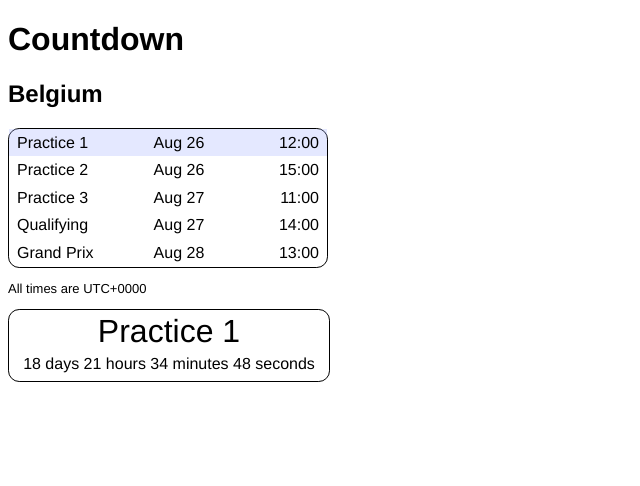
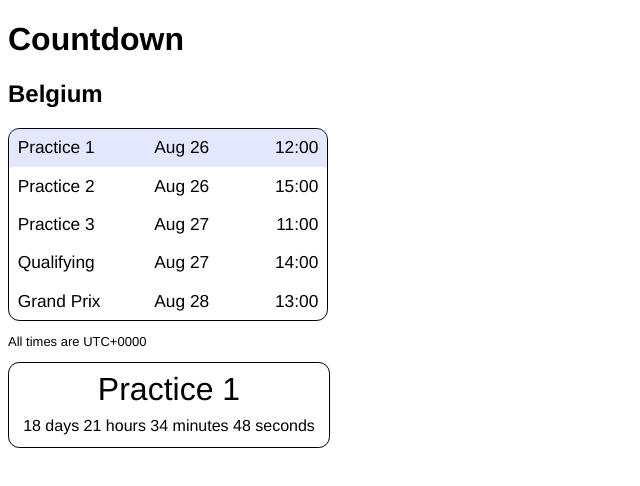
Before and after one commit to jmp/f1cd, a React (Create React App) app: page / in a window 1280 px wide. Shown: the top 486 px of the page, without its empty margins (0-640 px from the left). Built offline with nearby package versions, Linux system fonts and the light colour scheme.

Commit message:
Add a bit more spacing

```diff
--- a/src/components/SessionInfo.css
+++ b/src/components/SessionInfo.css
@@ -8,7 +8,7 @@
 }
 
 .session div {
-    padding: 0 0.5em;
+    padding: 0.25em 0.5em;
 }
 
 @media only screen and (max-width: 600px) {
@@ -21,7 +21,7 @@
 .session-title {
     font-size: 24pt;
     font-weight: 500;
-    margin-top: -0.15em;
-    margin-bottom: 0.15em;
+    margin-top: -0.25em;
+    margin-bottom: -0.1em;
     text-align: center;
 }
--- a/src/components/SessionList.css
+++ b/src/components/SessionList.css
@@ -22,8 +22,9 @@
 }
 
 td {
+    font-size: 13pt;
     border-collapse: collapse;
-    padding: 0.3em 0.5em 0.3em 0.5em;
+    padding: 0.5em;
     margin: 0;
 }
 
```
